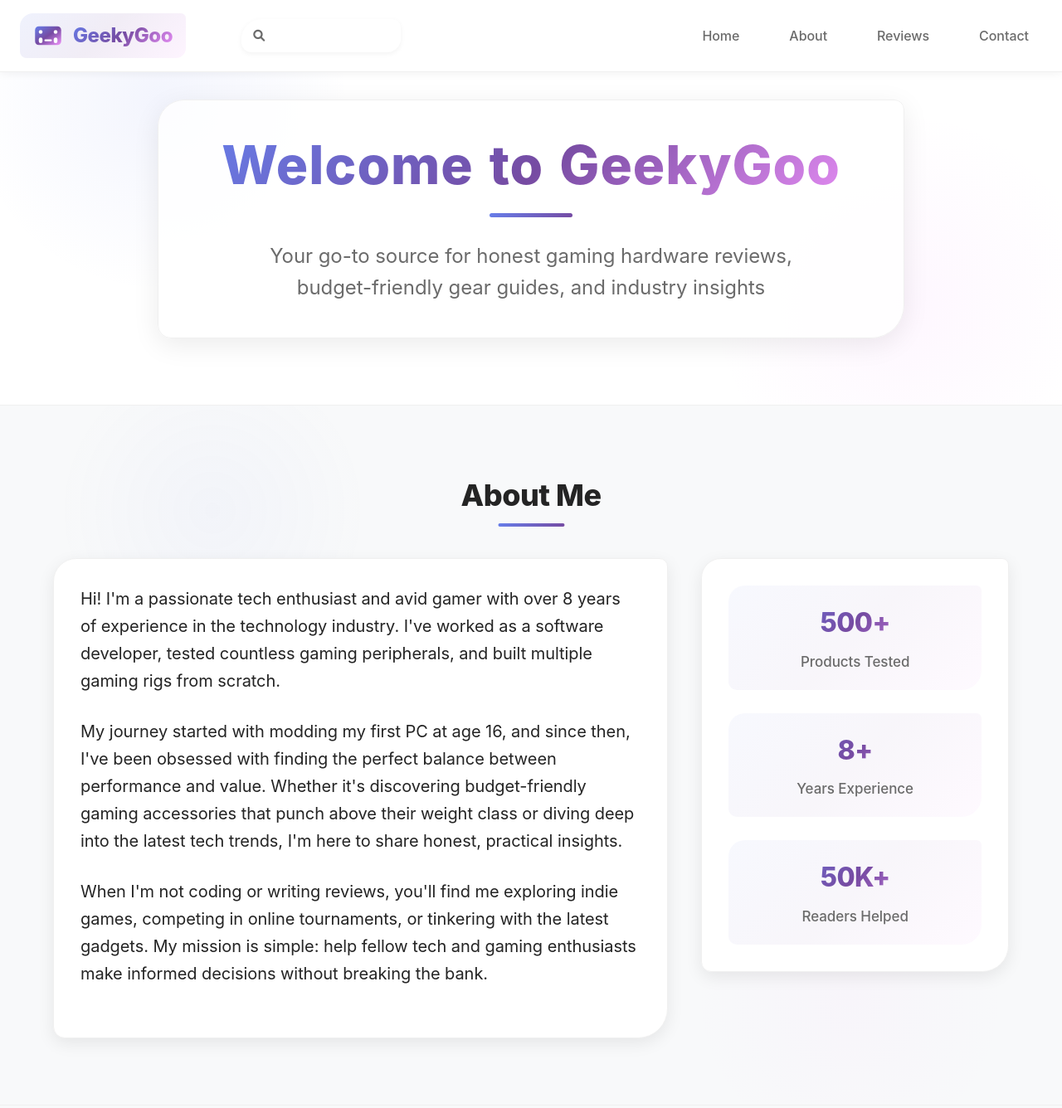
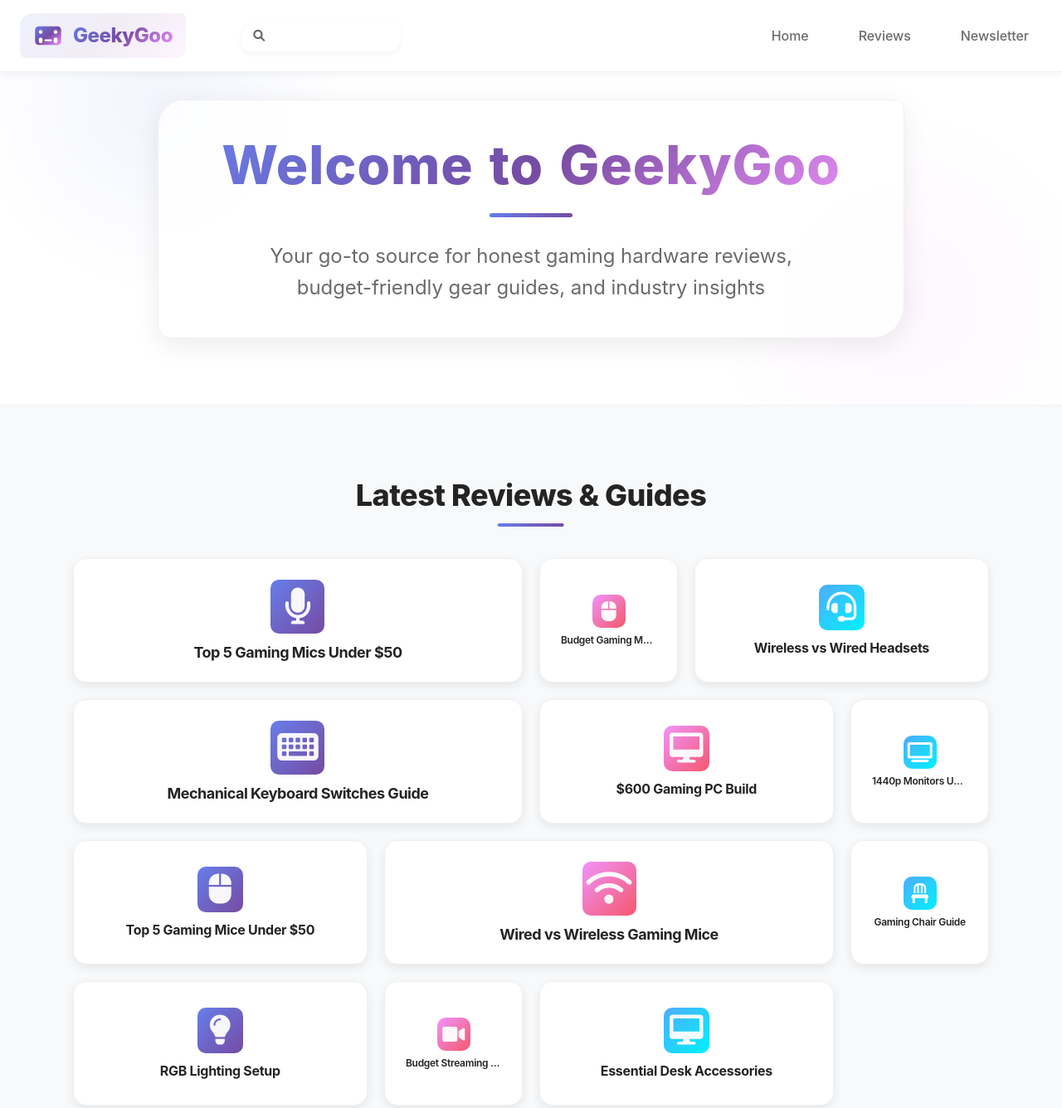
Before and after one commit to pinakj/MyTechWebsite, a plain HTML site: page index.html in a window 1280 px wide. Shown: the top 1336 px of the page at 83% size. Drawn offline with Linux system fonts and the light colour scheme.

Commit message:
Add files via upload

```diff
--- a/index.html
+++ b/index.html
@@ -43,9 +43,8 @@
             </div>
             <ul class="nav-menu">
                 <li><a href="#home">Home</a></li>
-                <li><a href="#about">About</a></li>
                 <li><a href="#blog">Reviews</a></li>
-                <li><a href="#contact">Contact</a></li>
+                <li><a href="#newsletter">Newsletter</a></li>
             </ul>
             <div class="hamburger">
                 <span></span>
@@ -60,36 +59,6 @@
         <div class="hero-content">
             <h1>Welcome to GeekyGoo</h1>
             <p>Your go-to source for honest gaming hardware reviews, budget-friendly gear guides, and industry insights</p>
-        </div>
-    </section>
-
-    <!-- About Section -->
-    <section id="about" class="about">
-        <div class="container">
-            <h2>About Me</h2>
-            <div class="about-content">
-                <div class="about-text">
-                    <p>Hi! I'm a passionate tech enthusiast and avid gamer with over 8 years of experience in the technology industry. I've worked as a software developer, tested countless gaming peripherals, and built multiple gaming rigs from scratch.</p>
-
-                    <p>My journey started with modding my first PC at age 16, and since then, I've been obsessed with finding the perfect balance between performance and value. Whether it's discovering budget-friendly gaming accessories that punch above their weight class or diving deep into the latest tech trends, I'm here to share honest, practical insights.</p>
-
-                    <p>When I'm not coding or writing reviews, you'll find me exploring indie games, competing in online tournaments, or tinkering with the latest gadgets. My mission is simple: help fellow tech and gaming enthusiasts make informed decisions without breaking the bank.</p>
-                </div>
-                <div class="about-stats">
-                    <div class="stat">
-                        <h3>500+</h3>
-                        <p>Products Tested</p>
-                    </div>
-                    <div class="stat">
-                        <h3>8+</h3>
-                        <p>Years Experience</p>
-                    </div>
-                    <div class="stat">
-                        <h3>50K+</h3>
-                        <p>Readers Helped</p>
-                    </div>
-                </div>
-            </div>
         </div>
     </section>
 
@@ -187,7 +156,7 @@
     </section>
 
     <!-- Newsletter Section -->
-    <section class="newsletter">
+    <section id="newsletter" class="newsletter">
         <div class="container">
             <h2>Stay Updated</h2>
             <p>Get the latest reviews and deals delivered to your inbox</p>
```
Also changed, not shown: 1 other file.
